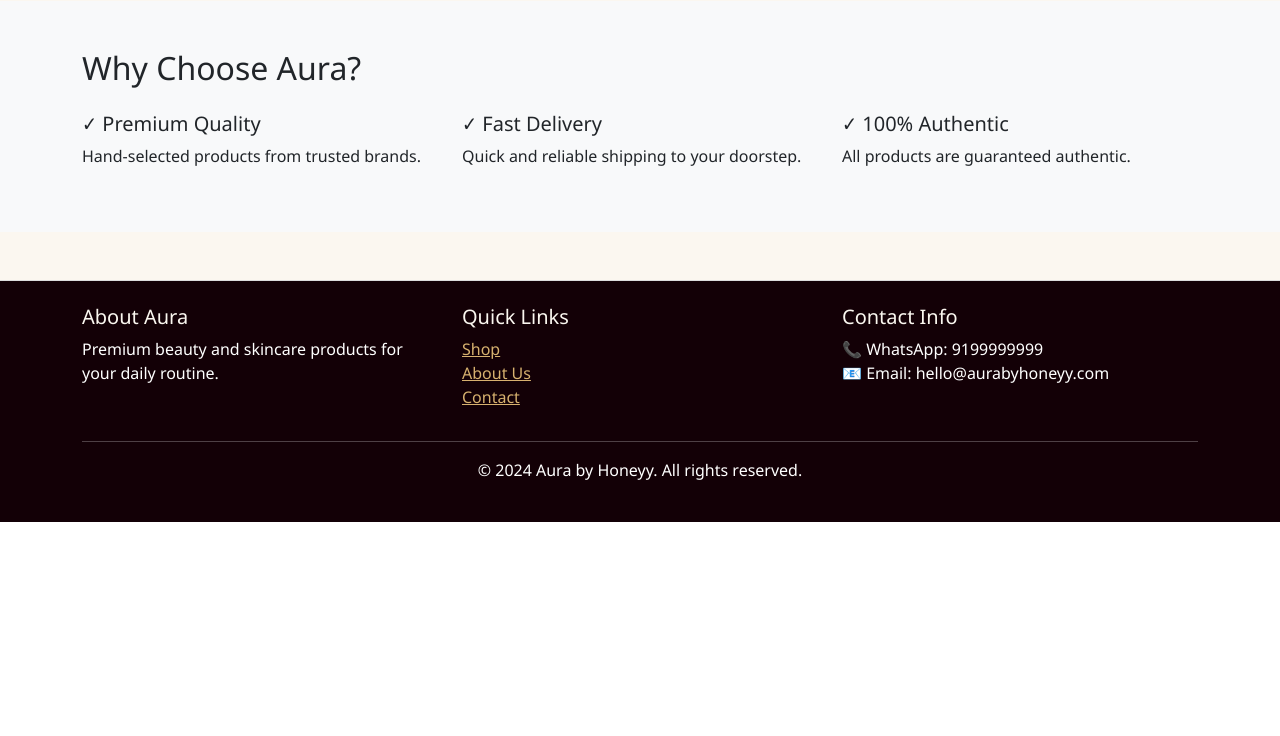
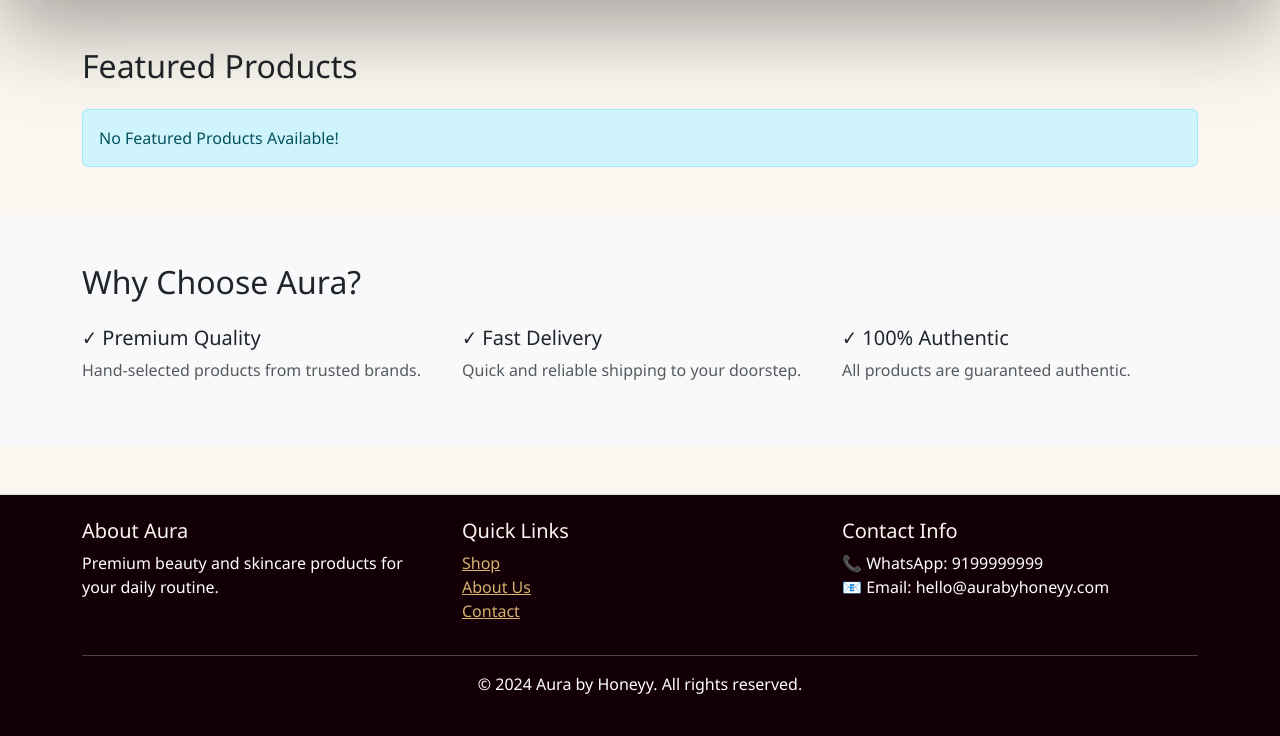
Before and after one commit to aryalodhari/aura-luxe, a Flask app: page / in a window 1280 px wide. Shown: the part 659-1395 px from the top of the page. Before the commit the page ends 1181 px from the top, so only its background shows below. Run offline with Flask 3, Linux system fonts and the light colour scheme.

Commit message:
update styling of index file

```diff
--- a/app/models.py
+++ b/app/models.py
@@ -117,6 +117,8 @@ class Order(db.Model):
     notes = db.Column(db.Text)
     created_at = db.Column(db.DateTime, default=db.func.now())
     updated_at = db.Column(db.DateTime, default=db.func.now(), onupdate=db.func.now())
+    #links the Order to its OrderItems
+    items = relationship("OrderItem", backref="order", lazy=True)
 
     def __repr__(self):
         return f"<Order {self.order_number}>"
--- a/app/routes.py
+++ b/app/routes.py
@@ -349,7 +349,7 @@ def checkout():
 
         CartItem.query.filter_by(cart_id=cart.id).delete()
         db.session.commit()
-        return redirect(url_for('main.order_success'), order_id=order.id)
+        return redirect(url_for('main.order_success', order_id=order.id))
 
     user_id = session['user_id']
     cart = Cart.query.filter_by(user_id=user_id).first()
@@ -363,7 +363,7 @@ def checkout():
         page_title='Checkout - Aura by Honeyy'
     )
 
-@bp.route('/order_success')
+@bp.route('/order_success/<int:order_id>')
 def order_success(order_id):
     order = Order.query.get_or_404(order_id)
     order_item = OrderItem.query.filter_by(order_id=order_id).all()
--- a/app/static/css/style.css
+++ b/app/static/css/style.css
@@ -67,6 +67,15 @@ body {
     margin-top: 20px;
 
 }
+.ord_succ_card {
+    border: none;
+    box-shadow: 0 2px 8px rgba(0,0,0,0.1);
+    transition: transform 0.3s;
+    height: 450px;
+    width: 430px;
+    margin-top: 20px;
+    margin-left: 37%;
+}
 .show-review{
     display: block;
 }
@@ -133,7 +142,7 @@ footer {
 .jumbotron {
     background: radial-gradient(circle at 70% 20%, #7a1028, var(--wine) 45%, #130006);
     color: white;
-    height: 400px;
+    height: 580px;
 }
 
 .jumbotron h1 {
@@ -151,12 +160,10 @@ footer {
     text-align: center;
     font-weight: 500;
 }
-/* .hero-img{
-    width: 50%;
-    border-radius: 28px;
+.hero-img{
     box-shadow: 0 30px 80px rgba(0, 0, 0, .35);
-    object-fit: cover
-} */
+    object-fit: cover;
+}
 .btn-gold {
     background: var(--gold)
 }
--- a/app/templates/index.html
+++ b/app/templates/index.html
@@ -3,58 +3,84 @@
 {% block title %} Home - Aura By Honeyy {% endblock %}
 
 {% block content %}
-    <div class="jumbotron bg-light py-5 px-5">
-        <h1 class="display-4">Welcome to Aura ✨</h1>
+    <!--{# <div class="jumbotron bg-light py-1 px-1">
+        {# <h1 class="display-4">Welcome to Aura ✨</h1>
         <p class="lead">Step into a world of uncompromising luxury and bold sophistication.<br> At AURA, we curate a premium selection of high-end items that blend <br> fierce elegance with modern chic comfort. Explore our collection and <br> find the perfect statement pieces to complement your exceptional lifestyle.</p>
         <a class="btn btn-gold btn-lg" href="/shop" role="button">Shop Now</a>
-        <a class="btn btn-outline-light ms-3" href="/about">Our Story</a>
-        {# <div class="col-lg-6">
+        <a class="btn btn-outline-light ms-3" href="/about">Our Story</a> #}
+        <div class="col-lg-12 h-100">
+            <img
+            class="hero-img"
+            src="{{ url_for('static', filename='uploads/brand_logo/hero_img.JPEG') }}"
+            />
+            <a class="btn btn-gold btn-lg" href="/shop" role="button">Shop Now</a>
+            <a class="btn btn-outline-light ms-3" href="/about">Our Story</a>
+      </div>
+    </div> #} -->
+    <!-- Hero Section -->
+     <div class="jumbotron p-0">
+        <div class="col-lg-12 position-relative h-100">
         <img
-          class="hero-img"
-          src="{{ url_for('static', filename='uploads/product/product_5.jpg') }}"
+            class="hero-img h-100 w-100"
+            src="{{ url_for('static', filename='uploads/brand_logo/hero_img.JPEG') }}"
+            alt="Aura By Honeyy Hero"
         />
-      </div> #}
+
+        <!-- Button Wrapper for Absolute Positioning -->
+        <div class="position-absolute" style="top: 90%; left: 3%; transform: translateY(-50%); z-index: 10;">
+            <a class="btn btn-gold btn-lg" href="/shop" role="button">Shop Now</a>
+            <a class="btn btn-outline-light ms-3" href="/about">Our Story</a>
+        </div>
     </div>
+     </div>
 
+
+    <!-- Featured Products Section -->
     <div class="container my-5">
-        <h2 class="mb-4"> Featured Products</h2>
+        <h2 class="mb-4">Featured Products</h2>
 
         {% if featured_products %}
             <div class="row">
                 {% for product in featured_products %}
                     <div class="col-md-4 mb-4">
-                        <div class="card">
-                            <div class="card-body">
-                                <img src="/static/uploads/product/{{ product.image_url }}" alt="{{ product.name }}" style="width: 100%;height:65%;justify-content: center;object-fit: cover;">
+                        <!-- h-100 makes all cards the exact same height -->
+                        <div class="card h-100">
+                            <!-- flex-column helps push the button to the bottom -->
+                            <div class="card-body d-flex flex-column">
+                                <img src="/static/uploads/product/{{ product.image_url }}" alt="{{ product.name }}" style="width: 100%; height: 250px; object-fit: cover; margin-bottom: 15px;">
                                 <h5 class="card-title">{{ product.name }}</h5>
-                                <p class="card-text">{{ product.description[:100] }}...</p>
-                                <p class="h5 text-primary">{{ product.price }}</p>
-                                <a href="/product/{{ product.id }}" class="btn btn-primary btn-sm">View Details</a>
+                                <p class="card-text flex-grow-1">{{ product.description[:100] }}...</p>
+                                <p class="h5 text-primary">₹{{ product.price }}</p>
+                                <!-- mt-auto pushes the button strictly to the bottom of the card -->
+                                <a href="/product/{{ product.id }}" class="btn btn-primary btn-sm mt-auto">View Details</a>
                             </div>
                         </div>
                     </div>
                 {% endfor %}
             </div>
         {% else %}
-            <p class="text-muted"> No Featured Products Available!</p>
+            <div class="alert alert-info">
+                <p class="mb-0">No Featured Products Available!</p>
+            </div>
         {% endif %}
     </div>
 
+    <!-- Why Choose Us Section -->
     <div class="bg-light py-5">
         <div class="container">
             <h2 class="mb-4">Why Choose Aura?</h2>
             <div class="row">
                 <div class="col-md-4">
                     <h5>✓ Premium Quality</h5>
-                    <p>Hand-selected products from trusted brands.</p>
+                    <p class="text-muted">Hand-selected products from trusted brands.</p>
                 </div>
                 <div class="col-md-4">
                     <h5>✓ Fast Delivery</h5>
-                    <p>Quick and reliable shipping to your doorstep.</p>
+                    <p class="text-muted">Quick and reliable shipping to your doorstep.</p>
                 </div>
                 <div class="col-md-4">
                     <h5>✓ 100% Authentic</h5>
-                    <p>All products are guaranteed authentic.</p>
+                    <p class="text-muted">All products are guaranteed authentic.</p>
                 </div>
             </div>
         </div>
--- a/app/templates/order_success.html
+++ b/app/templates/order_success.html
@@ -6,7 +6,7 @@
     <div class="text-center">
         <h1 class="text-success mb-4">✅ Order Confirmed!</h1>
 
-        <div class="card">
+        <div class="ord_succ_card">
             <div class="card-body">
                 <h3>Thank you for your order</h3>
 
@@ -22,7 +22,7 @@
 
                 <h5>Items Ordered:</h5>
                 <ul class="list-group">
-                    {% for item in order_items %}
+                    {% for item in order_item %}
                         <li class="list-group-item">
                             {{ item.product.name }} × {{ item.quantity }} = ₹{{ item.price * item.quantity }}
                         </li>
```
Also changed, not shown: app/templates/orders.html (+7 -5 lines).
